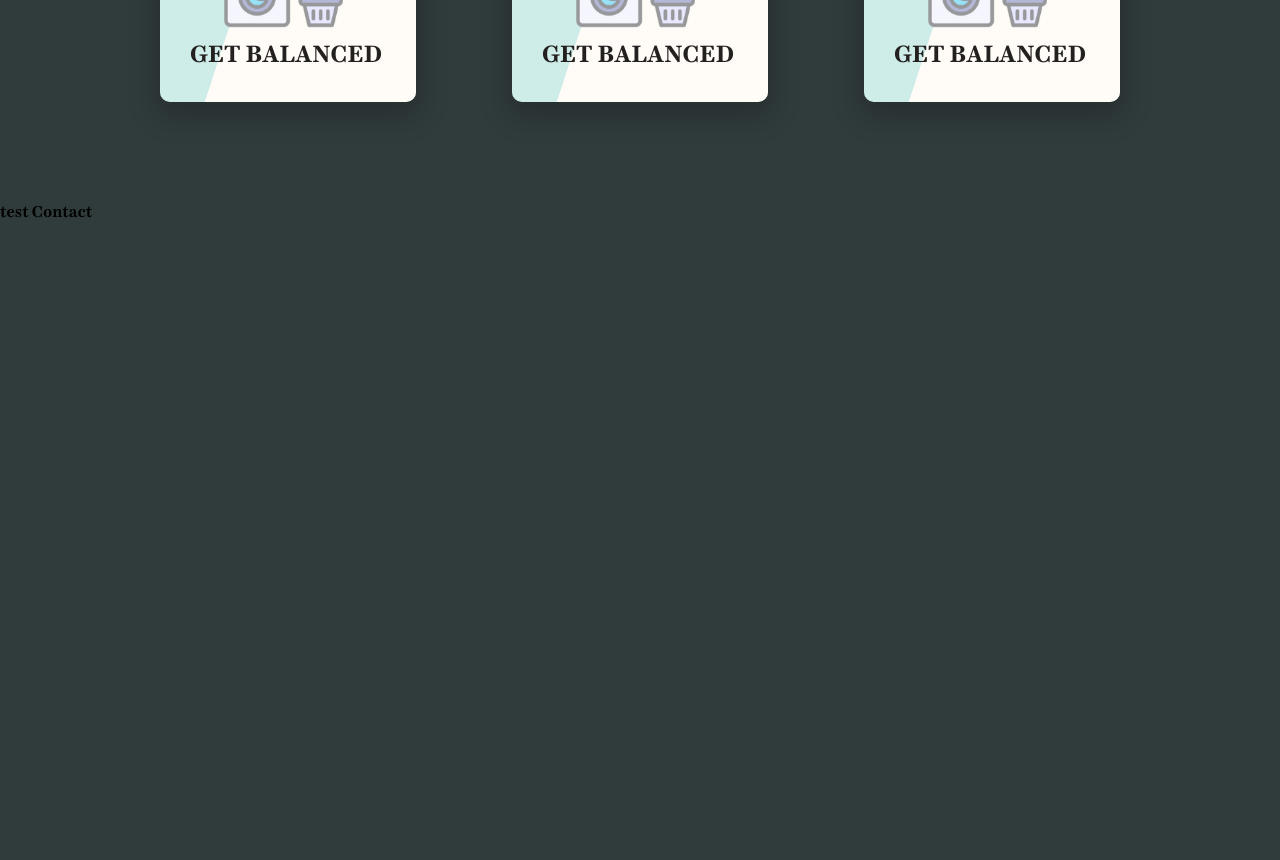
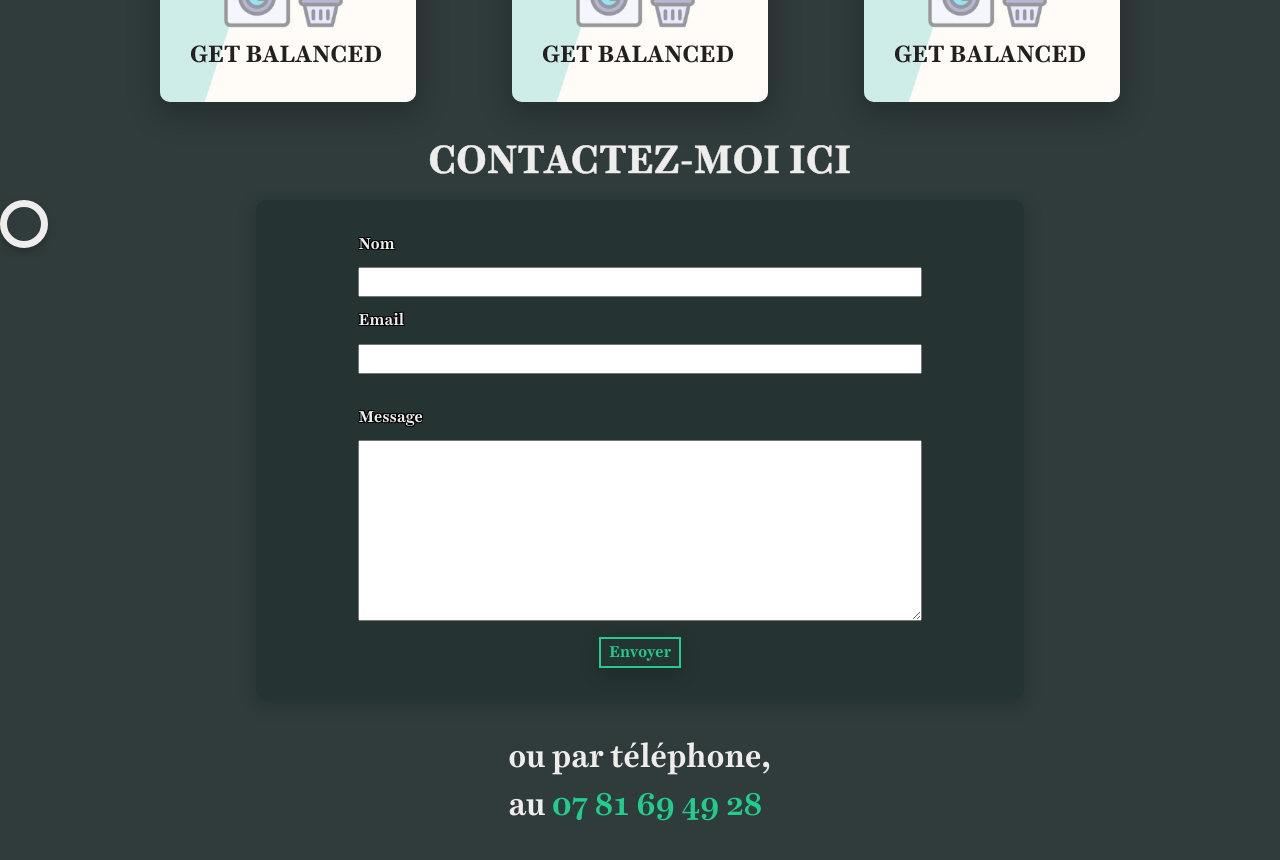
Before and after one commit to FabriceMilet/portfolio, a React (Create React App) app: page / in a window 1280 px wide. Shown: the part 2200-3060 px from the top of the page. Built offline with nearby package versions, Linux system fonts and the light colour scheme.

Commit message:
mise en place du formulaire + css

```diff
--- a/src/Components/Contact/Contact.js
+++ b/src/Components/Contact/Contact.js
@@ -1,9 +1,49 @@
+import { useState, useEffect, useRef } from "react";
 import './Contact.scss'
 
-export default function Contact({className}) {
+export default function Contact({ className }) {
+  // je crée un état pour les positions de la souris pour l'effet hover du titre
+  const [mouseCoords, setMouseCoords] = useState({ x: 0, y: 0 });
+  const circleRef = useRef(null);
+
+  useEffect(() => {
+    const handleMouseMove = (event) => {
+
+    const circle = circleRef.current;
+    // const halfCircleSize = circle.offsetHeight;
+    const mouse_x = event.clientX;
+    const mouse_y = event.clientY;
+    circle.style.left = `${mouse_x}px`;
+    circle.style.top = `${mouse_y}px`;
+    setMouseCoords({ x: mouse_x, y: mouse_y });
+    };
+    document.addEventListener("mousemove", handleMouseMove);
+
+    // return () => {
+    //   document.removeEventListener("mousemove", handleMouseMove);
+    // };
+    }, []);
+
   return (
     <div className={className}>
-      test Contact
+      <h1 className="Contact-title__filled"> Contactez-moi ici</h1>
+      <h1 className="Contact-title__empty" aria-hidden="true"> Contactez-moi ici</h1>
+      <div id="circle" ref={circleRef}></div>
+      <form name="contact" method='post' className="Contact-form">
+        <div className="Contact-form__infos" >
+          <label className="Contact-form__label" htmlFor="name"> Nom  </label>
+          <input className="Contact-form__input" type="text" name="name" />
+
+          <label className="Contact-form__label" htmlFor="email"> Email  </label>
+          <input className="Contact-form__input" type="email" name="email" />
+        </div>
+        <div className="Contact-form__message">
+          <label className="Contact-form__label" htmlFor="message"> Message  </label>
+          <textarea className="Contact-form__input" name="message" />
+        </div>
+        <button className="Contact-form__button" type='submit'>Envoyer</button>
+      </form>
+      <div className="Contact-phone"> <div className="Contact-phone__text">ou par téléphone,</div> <div className="Contact-phone__number">au <span>07 81 69 49 28</span></div></div>
     </div>
   )
 };
--- a/src/Components/Contact/Contact.scss
+++ b/src/Components/Contact/Contact.scss
@@ -1,19 +1,147 @@
 @use "../../style/vars";
-.Contact{
-    // background-color: blue;
+
+.Contact {
     height: 800px;
     background-color: vars.$greenish;
-    // transition: background-color 1s;
+    display: flex;
+    flex-direction: column;
+    align-items: center;
+    position: relative;
+
+    &-title__filled {
+        color: vars.$white;
+        font-size: 2.5rem;
+        text-transform: uppercase;
+        text-align: center;
+        margin-bottom: 2rem;
+        transform: translate(-50%, -50%);
+        z-index: 0;
+        position: absolute;
+        top: -5%;
+        left:  50%;
+    }
+    &-title__empty {
+        color: transparent;
+        -webkit-text-stroke: 0.5px vars.$white;
+        font-size: 2.5rem;
+        text-transform: uppercase;
+        text-align: center;
+        margin-bottom: 2rem;
+        transform: translate(-50%, -50%);
+        z-index: 2;
+        position: absolute;
+        top: -5%;
+        left:  50%;
+    }
+
+    &-form {
+        background-color: vars.$grayish;
+        color: vars.$white;
+        text-shadow:
+            -1px -1px 0 #000,
+            1px -1px 0 #000,
+            -1px 1px 0 #000,
+            1px 1px 0 #000;
+        box-shadow: 0 5px 20px rgba(0, 0, 0, 0.2);
+        height: 500px;
+        width: 60%;
+        border-radius: 10px;
+        margin: 0 auto 2rem;
+        display: flex;
+        flex-direction: column;
+        justify-content: space-around;
+        align-items: center;
+        padding: 2rem;
+
+        &__infos {
+            display: flex;
+            flex-direction: column;
+            gap: 0.7rem;
+            flex-grow: 1;
+            width: 80%;
+        }
+
+        &__message {
+            display: flex;
+            flex-direction: column;
+            gap: 0.7rem;
+            flex-grow: 4;
+            width: 80%;
+
+            & textarea {
+                height: 90%;
+                margin-bottom: 1rem;
+            }
+        }
+
+        &__button {
+            padding: .1rem .5rem;
+            border: 2px solid vars.$green;
+            position: relative;
+            overflow: hidden;
+            background-color: transparent;
+            transition: .3s;
+            z-index: 1;
+            font-family: inherit;
+            color: vars.$green;
+            box-shadow: 0 5px 20px rgba(0, 0, 0, 0.2);
+
+            &::before {
+                content: '';
+                width: 0;
+                height: 360%;
+                position: absolute;
+                top: 50%;
+                left: 50%;
+                transform: translate(-50%, -50%) rotate(45deg);
+                background: vars.$green;
+                transition: .5s ease;
+                display: block;
+                z-index: -1;
+            }
+
+            &:hover {
+                cursor: pointer;
+                color: vars.$gray;
+
+                &::before {
+                    width: 105%;
+                }
+
+            }
+        }
+    }
+
+    &-phone {
+        font-size: 2rem;
+        color: vars.$white;
+
+        &__number span {
+            color: vars.$green;
+        }
+    }
 }
-.grayish{
+
+.grayish {
     background-color: vars.$grayish;
-    // transition: background-color 1s;
 }
-.gray{
+
+.gray {
     background-color: vars.$gray;
-    // transition: background-color 1s;
 }
-.greenish{
+
+.greenish {
     background-color: vars.$greenish;
-    // transition: background-color 1s;
 }
+#circle {
+    height: 3rem;
+    width: 3rem;
+    border-radius: 50%;
+    background-color: vars.$gray;
+    border: 7px solid vars.$white;
+    box-shadow: 0px 4px 8px rgba(0, 0, 0, 0.2);
+    top: 0;
+    left: 0;
+    position: absolute;
+    z-index: 1;
+  }
```
